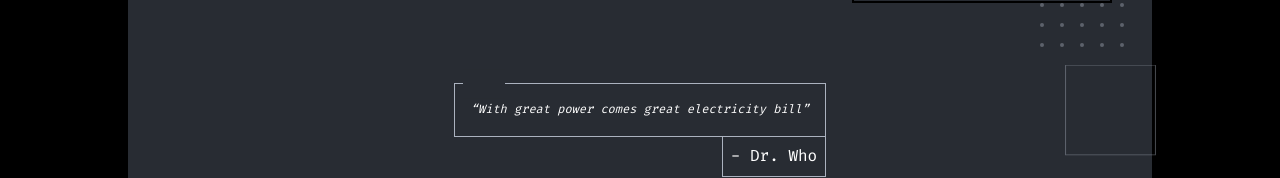
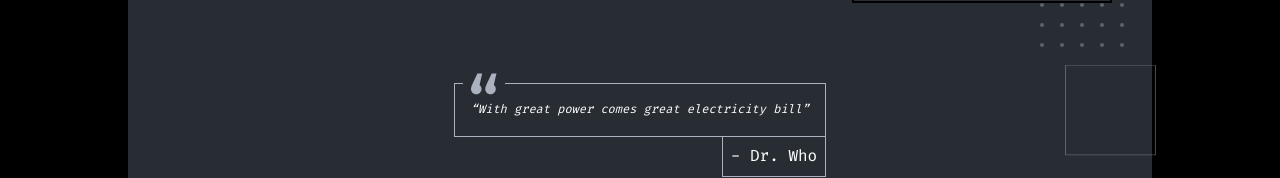
Before and after one commit to Eslam-mg/portfolio, a Next.js app: page / in a window 1280 px wide. Shown: the part 478-656 px from the top of the page. Built offline with nearby package versions, Linux system fonts and the light colour scheme.

Commit message:
add OpeningQuote to icon library

```diff
--- a/src/components/UI/Icon/Icon.tsx
+++ b/src/components/UI/Icon/Icon.tsx
@@ -31,7 +31,7 @@
     <div className={className}>
         <svg width={42} height={29} viewBox="0 0 42 29" fill="none" aria-hidden="true">
             <rect width="41.472" height="28.704" fill="none" />
-            <path d="M18.56 19.616C18.56 21.0453 18.0373 22.2507 16.992 23.232C15.968 24.2133 14.72 24.704 13.248 24.704C11.7333 24.704 10.4747 24.2133 9.472 23.232C8.49067 22.2507 8 21.0453 8 19.616C8 18.9333 8.096 18.208 8.288 17.44C8.48 16.672 8.864 15.68 9.44 14.464L14.4 4H19.2L16.544 15.584C17.1413 16.0107 17.6213 16.576 17.984 17.28C18.368 17.9627 18.56 18.7413 18.56 19.616ZM32.8 19.616C32.8 21.0453 32.2773 22.2507 31.232 23.232C30.1867 24.2133 28.9387 24.704 27.488 24.704C26.016 24.704 24.768 24.2133 23.744 23.232C22.7413 22.2507 22.24 21.0453 22.24 19.616C22.24 18.9333 22.336 18.208 22.528 17.44C22.72 16.672 23.1147 15.68 23.712 14.464L28.704 4H33.472L30.784 15.584C31.4027 16.0107 31.8933 16.576 32.256 17.28C32.6187 17.9627 32.8 18.7413 32.8 19.616Z" fill="none" />
+            <path d="M18.56 19.616C18.56 21.0453 18.0373 22.2507 16.992 23.232C15.968 24.2133 14.72 24.704 13.248 24.704C11.7333 24.704 10.4747 24.2133 9.472 23.232C8.49067 22.2507 8 21.0453 8 19.616C8 18.9333 8.096 18.208 8.288 17.44C8.48 16.672 8.864 15.68 9.44 14.464L14.4 4H19.2L16.544 15.584C17.1413 16.0107 17.6213 16.576 17.984 17.28C18.368 17.9627 18.56 18.7413 18.56 19.616ZM32.8 19.616C32.8 21.0453 32.2773 22.2507 31.232 23.232C30.1867 24.2133 28.9387 24.704 27.488 24.704C26.016 24.704 24.768 24.2133 23.744 23.232C22.7413 22.2507 22.24 21.0453 22.24 19.616C22.24 18.9333 22.336 18.208 22.528 17.44C22.72 16.672 23.1147 15.68 23.712 14.464L28.704 4H33.472L30.784 15.584C31.4027 16.0107 31.8933 16.576 32.256 17.28C32.6187 17.9627 32.8 18.7413 32.8 19.616Z" fill="currentColor" />
         </svg>
     </div>
 );
```
